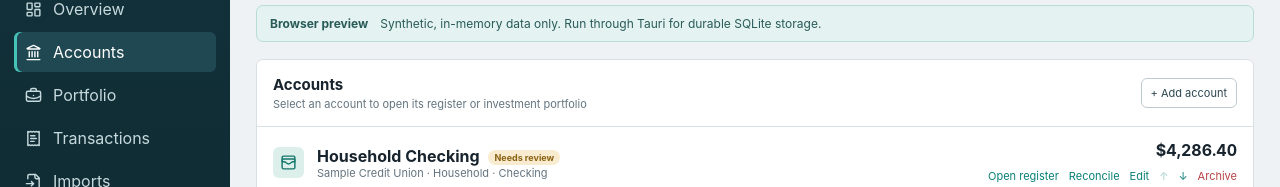
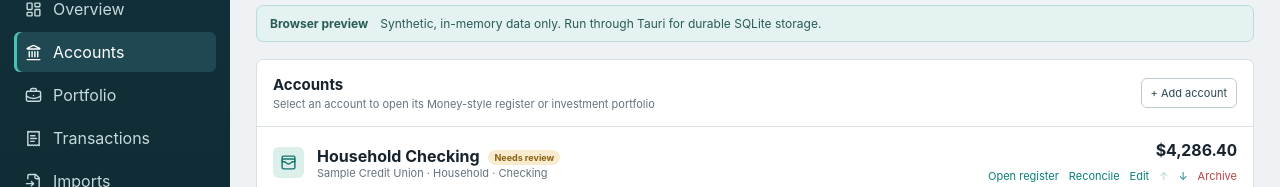
Before and after one commit to khantroll/HomeLedger, a React (Vite) app: page / in a window 1280 px wide. Both pictures are taken after a click on the button "Accounts". Shown: the part 93-280 px from the top of the page. Built offline with nearby package versions, Linux system fonts and the light colour scheme.

Commit message:
Preserve account navigation copy compatibility

```diff
--- a/src/App.tsx
+++ b/src/App.tsx
@@ -429,7 +429,7 @@ function AccountsPage({
         <div className="panel-heading">
           <div>
             <h2>Accounts</h2>
-            <p>Select an account to open its register or investment portfolio</p>
+            <p>Select an account to open its Money-style register or investment portfolio</p>
           </div>
           <button onClick={onAdd}>+ Add account</button>
         </div>
```
